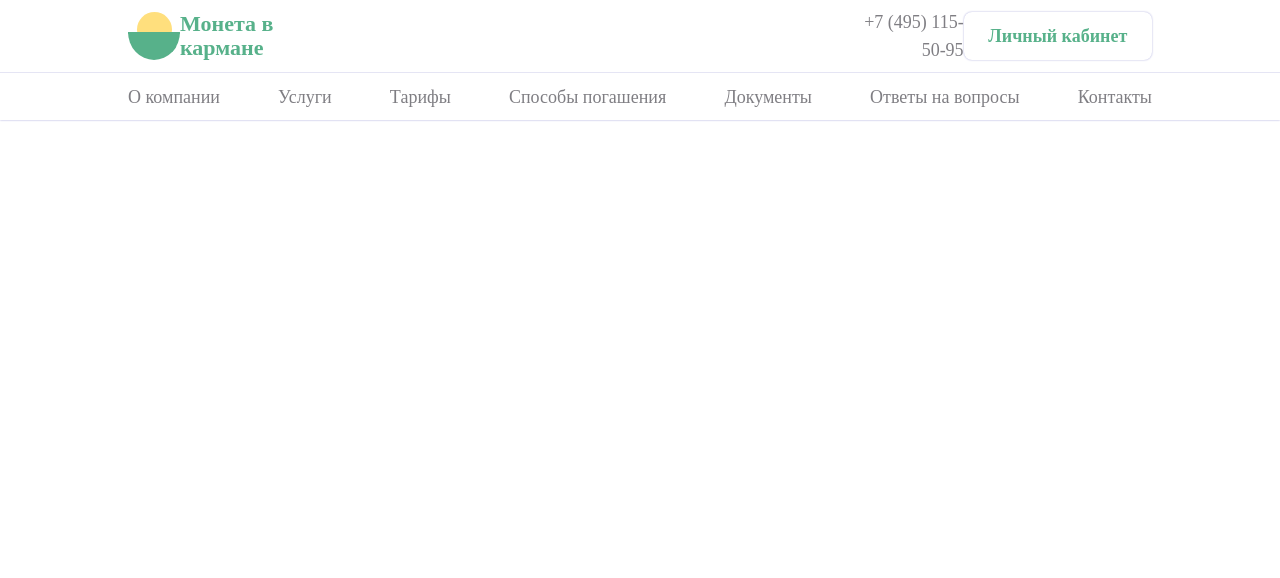
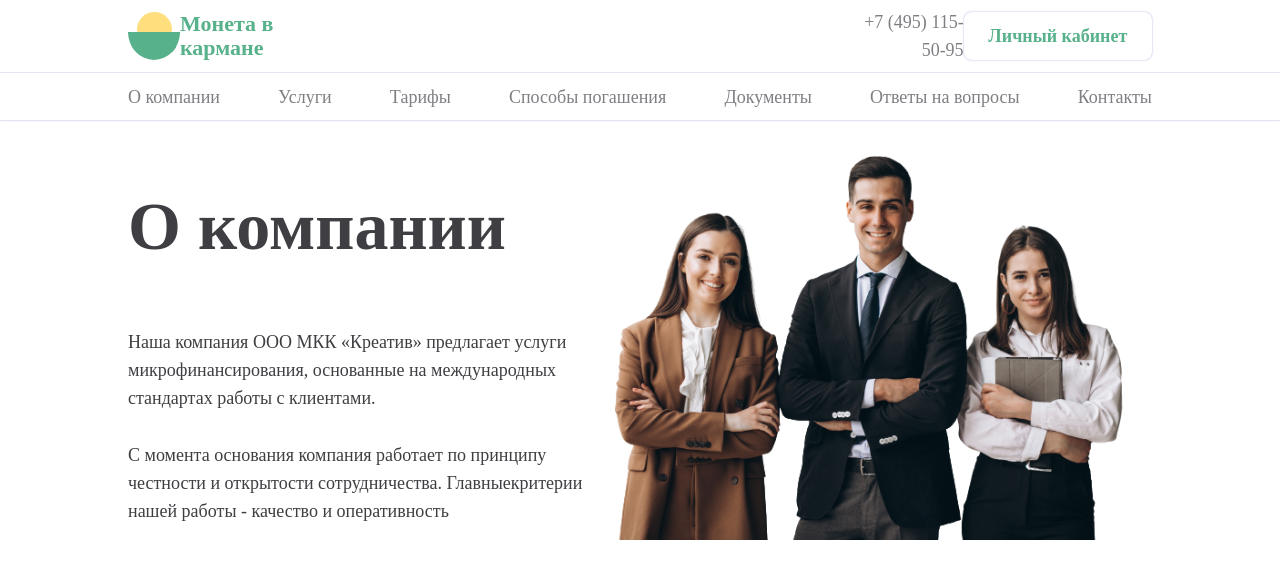
Before and after one commit to khumayunkh/microfinance, a React (Create React App) app: page / in a window 1280 px wide. Shown: the top 578 px of the page. Built offline with nearby package versions, Linux system fonts and the light colour scheme.

Commit message:
about us

```diff
--- a/src/App.js
+++ b/src/App.js
@@ -1,10 +1,12 @@
 import './App.css';
+import AboutUs from './components/About/About';
 import Header from './components/Header/Header';
 
 function App() {
   return (
     <>
     <Header/>
+    <AboutUs/>
     </>
   );
 }
--- /dev/null
+++ b/src/components/About/About.js
@@ -0,0 +1,32 @@
+import React from "react";
+import style from './about.module.css'
+import logo from './../../images/bussiness.svg'
+
+function AboutUs(){
+    return(
+        <>
+        <div className={style.container}>
+            <div className={style.about_us}>
+                <div className={style.about_us_info}>
+                    <h1>О компании</h1>
+                    <h2>
+                        Наша компания ООО МКК «Креатив» предлагает
+                        услуги микрофинансирования,
+                        основанные на международных стандартах
+                        работы с клиентами.
+                    </h2>
+                    <h2>
+                        С момента основания компания работает по
+                        принципу честности и открытости сотрудничества.
+                        Главныекритерии нашей работы -
+                        качество и оперативность
+                    </h2>
+                </div>
+                <img src={logo}/>
+            </div>
+        </div>
+        </>
+    )
+}
+
+export default AboutUs
--- /dev/null
+++ b/src/components/About/about.module.css
@@ -0,0 +1,39 @@
+.container{
+    width: 100%;
+    height: 440px;
+    display: flex;
+    justify-content: center;
+}
+
+.about_us{
+    width: 80%;
+    display: flex;
+    align-items: center;
+    justify-content: space-between;
+}
+
+.about_us_info{
+    width: 50%;
+    display: flex;
+    flex-direction: column;
+    align-items: flex-start;
+    justify-content: center;
+}
+
+.about_us_info h1{
+    font-family: 'IBM Plex Serif';
+    font-style: normal;
+    font-weight: 600;
+    font-size: 68px;
+    line-height: 82px;
+    color: #3F3E42;
+}
+
+.about_us_info h2{font-family: 'IBM Plex Sans';
+    font-style: normal;
+    font-weight: 400;
+    font-size: 18px;
+    line-height: 28px;
+    color: #3F3E42;
+
+}
--- a/src/components/Header/Header.js
+++ b/src/components/Header/Header.js
@@ -2,6 +2,7 @@ import React from "react";
 import style from './header.module.css'
 
 function Header(){
+
     return(
         <>
         <div className={style.container}>
```
Also changed, not shown: src/images/bussiness.svg (added).
